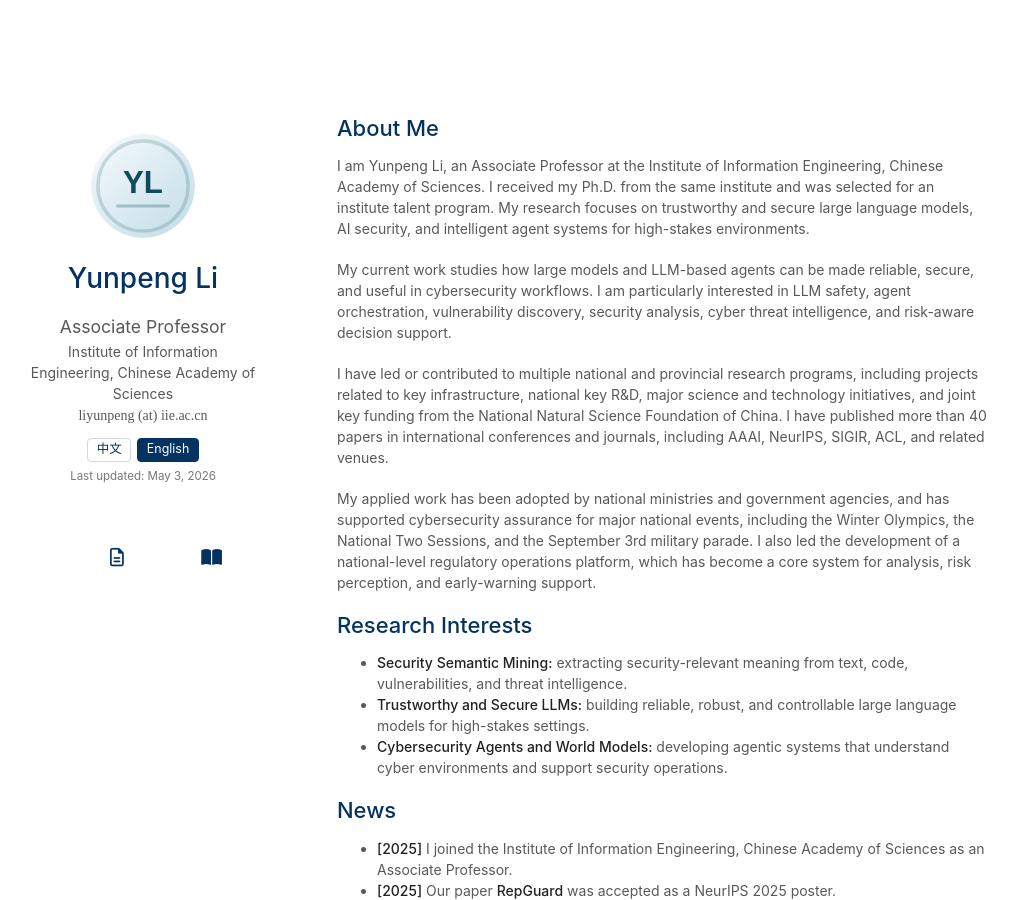
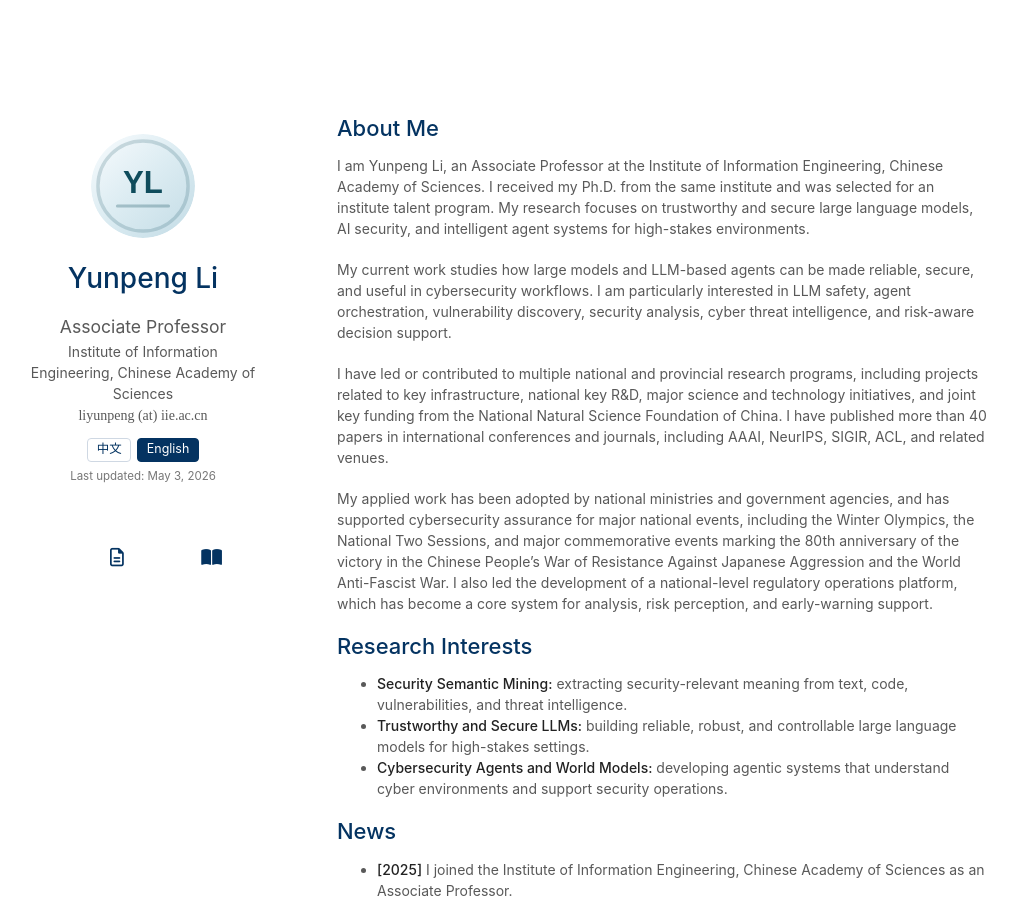
Before and after one commit to ReFantazio/Refantazio.github.io, a Jekyll site: the page built from index.md, in a window 1280 px wide and 900 px high. Shown: the whole window, without its empty margins (133-1150 px from the left). Built offline with Jekyll 4.4.1, drawn with Linux system fonts in a browser that asks for light colours; a style sheet for code colours, icons or effects is not loaded; our own code applies the rules of GitHub Pages for plain Markdown files.

Commit message:
Refine national event wording

```diff
--- a/index.md
+++ b/index.md
@@ -11,7 +11,7 @@ My current work studies how large models and LLM-based agents can be made reliab
 
 I have led or contributed to multiple national and provincial research programs, including projects related to key infrastructure, national key R&D, major science and technology initiatives, and joint key funding from the National Natural Science Foundation of China. I have published more than 40 papers in international conferences and journals, including AAAI, NeurIPS, SIGIR, ACL, and related venues.
 
-My applied work has been adopted by national ministries and government agencies, and has supported cybersecurity assurance for major national events, including the Winter Olympics, the National Two Sessions, and the September 3rd military parade. I also led the development of a national-level regulatory operations platform, which has become a core system for analysis, risk perception, and early-warning support.
+My applied work has been adopted by national ministries and government agencies, and has supported cybersecurity assurance for major national events, including the Winter Olympics, the National Two Sessions, and major commemorative events marking the 80th anniversary of the victory in the Chinese People's War of Resistance Against Japanese Aggression and the World Anti-Fascist War. I also led the development of a national-level regulatory operations platform, which has become a core system for analysis, risk perception, and early-warning support.
 
 ## Research Interests
 
```
Also changed, not shown: zh.md (+1 -1 lines).
